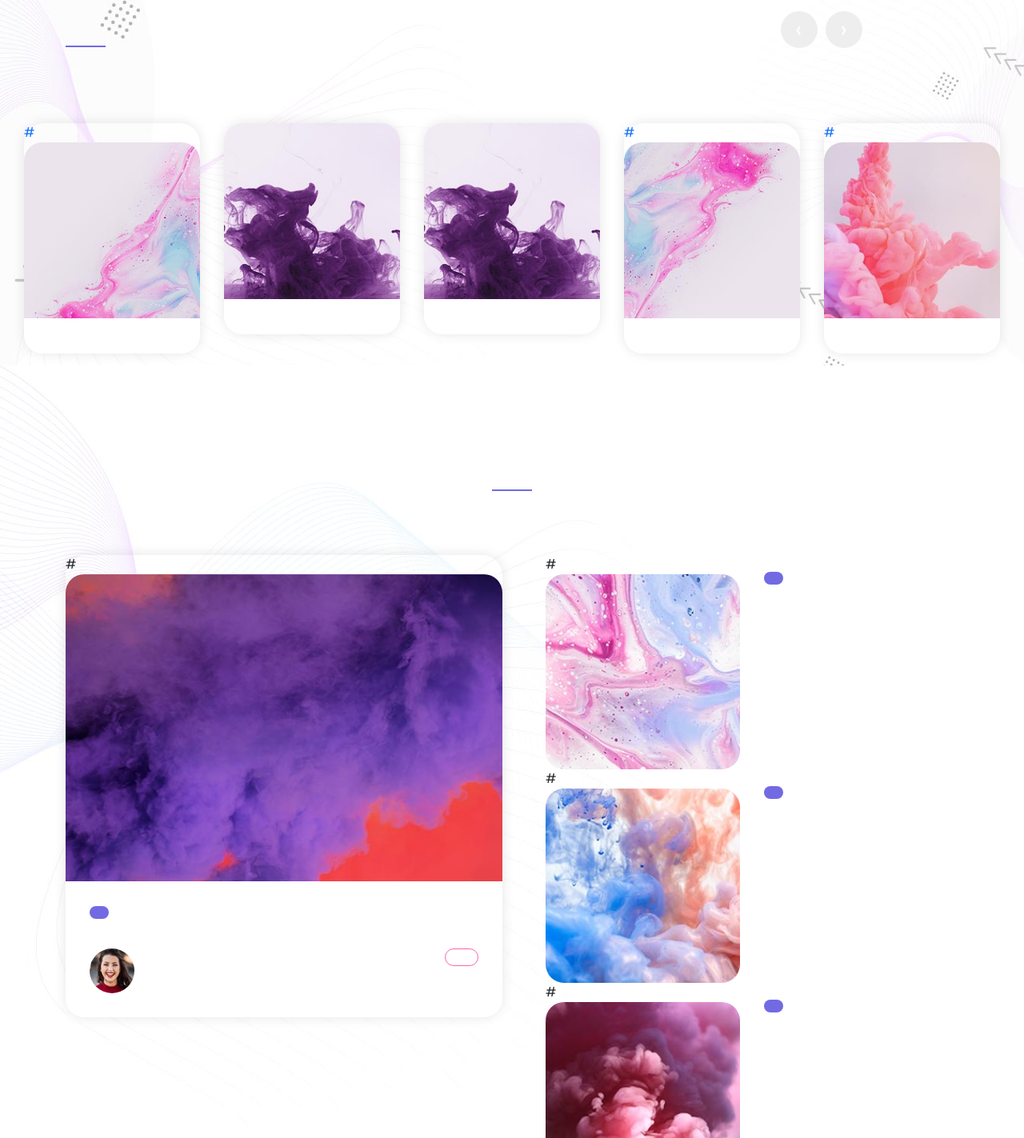
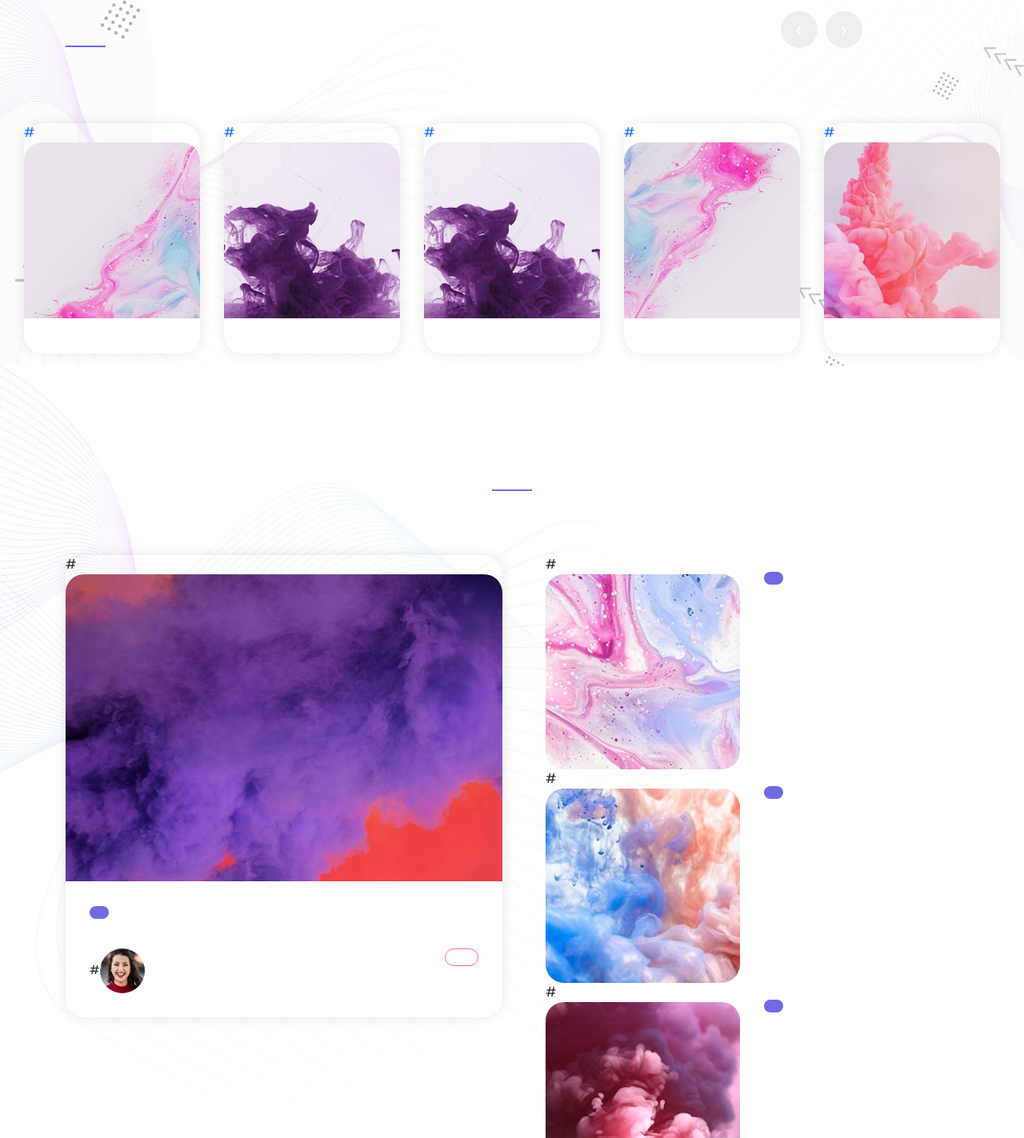
Before and after one commit to Jerrodwendt/Backlink, a plain HTML site: page index.html in a window 1280 px wide. Shown: the part 3110-4533 px from the top of the page at 80% size. Drawn offline with Linux system fonts and the light colour scheme.

Commit message:
Update index.html

```diff
--- a/index.html
+++ b/index.html
@@ -435,7 +435,7 @@ https://templatemo.com/tm-568-digimedia
               <a href="#">
                 <div class="portfolio-item">
                 <div class="thumb">
-                  <img src="assets/images/portfolio-01.jpg" alt="">
+                  #<img src="assets/images/portfolio-01.jpg" alt="">
                 </div>
                 <div class="down-content">
                   <h4></h4>
@@ -448,7 +448,7 @@ https://templatemo.com/tm-568-digimedia
               <a href="#">
                 <div class="portfolio-item">
                 <div class="thumb">
-                  <img src="assets/images/portfolio-01.jpg" alt="">
+                  #<img src="assets/images/portfolio-01.jpg" alt="">
                 </div>
                 <div class="down-content">
                   <h4></h4>
@@ -522,7 +522,7 @@ https://templatemo.com/tm-568-digimedia
               <span class="date"></span>
               <a href="#"><h4> </h4></a>
               <p> </p>
-              <span class="author"><img src="assets/images/author-post.jpg" alt=""></span>
+              <span class="author">#<img src="assets/images/author-post.jpg" alt=""></span>
               <div class="border-first-button"><a href="#"></a></div>
             </div>
           </div>
```
